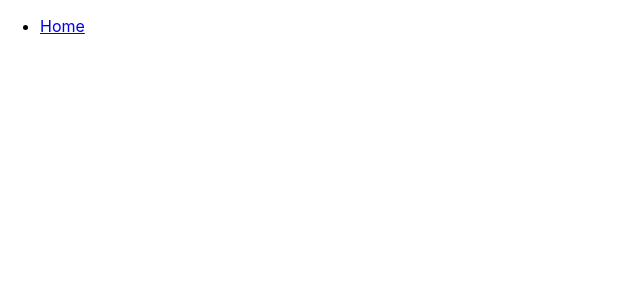
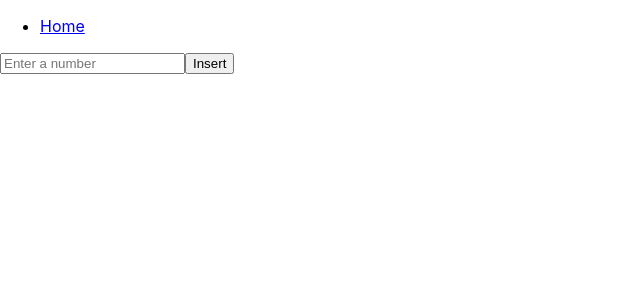
Before and after one commit to hereEthereal/explanationCatchall, a React (Create React App) app in the folder catchallreactexplanations/: page /BinaryTreeKonva in a window 1280 px wide. Before the commit this address had no page. Shown: the top 300 px of the page, without its empty margins (0-640 px from the left). Built offline with nearby package versions, Linux system fonts and the light colour scheme.

Commit message:
binary tree react konva

```diff
--- a/catchallreactexplanations/package.json
+++ b/catchallreactexplanations/package.json
@@ -20,6 +20,7 @@
     "@types/recharts": "^1.8.29",
     "components": "^0.1.0",
     "cytoscape": "^3.30.2",
+    "konva": "^9.3.14",
     "lodash": "^4.17.21",
     "lucide-react": "^0.424.0",
     "mathjs": "^13.0.3",
--- a/catchallreactexplanations/src/App.tsx
+++ b/catchallreactexplanations/src/App.tsx
@@ -39,9 +39,12 @@ import QuickSortTreeDisplay from "./projects/QuickSortTreeDisplay";
 import OrgChartTree from "./projects/OrgTree";
 import QSTree from "./projects/QSTree";
 import QSTreeA from "./projects/QSTreeA";
-import BinaryTreeCyto from "./projects/BinaryTreeCyto";
-import QuickSortVisualizerTree from "./projects/BinaryTreeCyto";
-import ExampleA from "./projects/BinaryTreeCyto";
+// import BinaryTreeCyto from "./projects/BinaryTreeCyto";
+import QuickSortVisualizerTree from "./projects/BinaryTreeSortedSVG";
+import ExampleA from "./projects/BinaryTreeSortedSVG";
+import BinaryTreeSortedSVG from "./projects/BinaryTreeSortedSVG";
+import BinaryTreeReact from "./projects/BinaryTreeKonva";
+import BinaryTreeKonva from "./projects/BinaryTreeKonva";
 
 const projectList = [
   { name: "App A", path: "/app-a", element: <AppA /> },
@@ -228,9 +231,14 @@ const projectList = [
   //   element: <QuickSortB initialArray={[3,6,2,7,1,8]} />,
   // },
   {
-    name: "BinaryTreeCyto",
-    path: "BinaryTreeCyto",
-    element: <BinaryTreeCyto />,
+    name: "BinaryTreeSortedSVG",
+    path: "BinaryTreeSortedSVG",
+    element: <BinaryTreeSortedSVG />,
+  },
+  {
+    name: "BinaryTreeKonva",
+    path: "BinaryTreeKonva",
+    element: <BinaryTreeKonva />,
   },
 ];
 
--- /dev/null
+++ b/catchallreactexplanations/src/projects/BinaryTreeKonva.jsx
@@ -0,0 +1,154 @@
+import React, { useState, useCallback } from 'react';
+import { Stage, Layer, Circle, Line, Text } from 'react-konva';
+
+// Tree Node class (unchanged)
+class TreeNode {
+  constructor(value) {
+    this.value = value;
+    this.left = null;
+    this.right = null;
+  }
+}
+
+// Custom hook for managing tree state (unchanged)
+const useBinarySearchTree = () => {
+  const [root, setRoot] = useState(null);
+
+  const insert = useCallback((value) => {
+    const insertNode = (node, val) => {
+      if (node === null) {
+        return new TreeNode(val);
+      }
+      if (val < node.value) {
+        node.left = insertNode(node.left, val);
+      } else if (val > node.value) {
+        node.right = insertNode(node.right, val);
+      }
+      return node;
+    };
+
+    setRoot((prevRoot) => {
+      if (prevRoot === null) {
+        return new TreeNode(value);
+      }
+      return insertNode(prevRoot, value);
+    });
+  }, []);
+
+  return { root, insert };
+};
+
+// Improved helper function to calculate node positions
+const calculateNodePositions = (root) => {
+  const positions = new Map();
+  const nodeSize = { width: 60, height: 60 };
+  let leftMost = 0;
+
+  const calculatePositions = (node, depth, position) => {
+    if (!node) return null;
+
+    const leftWidth = calculatePositions(node.left, depth + 1, position);
+    const rightWidth = calculatePositions(node.right, depth + 1, position + 1 + (leftWidth || 0));
+
+    const width = (leftWidth || 0) + (rightWidth || 0) + 1;
+    const x = position + (leftWidth || 0);
+    const y = depth;
+
+    positions.set(node, { x: x * nodeSize.width, y: y * nodeSize.height });
+    leftMost = Math.min(leftMost, x * nodeSize.width);
+
+    return width;
+  };
+
+  calculatePositions(root, 0, 0);
+
+  // Adjust x positions to ensure the tree starts from x=0
+  positions.forEach((pos) => {
+    pos.x -= leftMost;
+  });
+
+  return positions;
+};
+
+// Konva components for rendering the tree
+const TreeNodeComponent = ({ node, positions }) => {
+  if (!node) return null;
+  const pos = positions.get(node);
+  const radius = 20;
+
+  return (
+    <>
+      <Circle x={pos.x} y={pos.y} radius={radius} fill="white" stroke="black" />
+      <Text
+        x={pos.x - radius}
+        y={pos.y - radius / 2}
+        width={radius * 2}
+        height={radius}
+        text={node.value.toString()}
+        align="center"
+        verticalAlign="middle"
+      />
+      {node.left && (
+        <>
+          <Line
+            points={[pos.x, pos.y + radius, positions.get(node.left).x, positions.get(node.left).y - radius]}
+            stroke="black"
+          />
+          <TreeNodeComponent node={node.left} positions={positions} />
+        </>
+      )}
+      {node.right && (
+        <>
+          <Line
+            points={[pos.x, pos.y + radius, positions.get(node.right).x, positions.get(node.right).y - radius]}
+            stroke="black"
+          />
+          <TreeNodeComponent node={node.right} positions={positions} />
+        </>
+      )}
+    </>
+  );
+};
+
+// Main component
+const BinarySearchTreeKonva = () => {
+  const { root, insert } = useBinarySearchTree();
+  const [inputValue, setInputValue] = useState('');
+
+  const handleInsert = (e) => {
+    e.preventDefault();
+    const value = parseInt(inputValue, 10);
+    if (!isNaN(value)) {
+      insert(value);
+      setInputValue('');
+    }
+  };
+
+  const positions = root ? calculateNodePositions(root) : new Map();
+  const maxX = root ? Math.max(...Array.from(positions.values()).map((pos) => pos.x)) : 0;
+  const maxY = root ? Math.max(...Array.from(positions.values()).map((pos) => pos.y)) : 0;
+
+  return (
+    <div className="flex flex-col items-center">
+      <form onSubmit={handleInsert} className="mb-4">
+        <input
+          type="number"
+          value={inputValue}
+          onChange={(e) => setInputValue(e.target.value)}
+          placeholder="Enter a number"
+          className="border border-gray-300 rounded px-2 py-1 mr-2"
+        />
+        <button type="submit" className="bg-blue-500 text-white px-4 py-1 rounded">
+          Insert
+        </button>
+      </form>
+      <Stage width={maxX + 80} height={maxY + 80}>
+        <Layer>
+          {root && <TreeNodeComponent node={root} positions={positions} />}
+        </Layer>
+      </Stage>
+    </div>
+  );
+};
+
+export default BinarySearchTreeKonva;
--- a/catchallreactexplanations/src/projects/BinaryTreeCyto.jsx
+++ b/catchallreactexplanations/src/projects/BinaryTreeSortedSVG.jsx
@@ -1,6 +1,6 @@
 import React, { useState } from 'react';
+import { Stage, Layer, Circle, Line, Text } from 'react-konva';
 
-// Binary Search Tree node insertion function
 const insertNode = (root, value) => {
   if (root === null) {
     return { value, left: null, right: null };
@@ -39,34 +39,52 @@ const TreeNode = ({ node, nodePositions }) => {
   const circleRadius = 20;
 
   return (
-    <g>
-      <circle cx={position.x * 80} cy={position.y} r={circleRadius} fill="white" stroke="black" />
-      <text x={position.x * 80} y={position.y} textAnchor="middle" dominantBaseline="central">{node.value}</text>
+    <>
+      <Circle
+        x={position.x * 80}
+        y={position.y}
+        radius={circleRadius}
+        fill="white"
+        stroke="black"
+      />
+      <Text
+        x={position.x * 80 - circleRadius}
+        y={position.y - circleRadius / 2}
+        width={circleRadius * 2}
+        height={circleRadius}
+        text={node.value.toString()}
+        align="center"
+        verticalAlign="middle"
+      />
       {node.left && (
-        <line
-          x1={position.x * 80}
-          y1={position.y + circleRadius}
-          x2={nodePositions.get(node.left).x * 80}
-          y2={nodePositions.get(node.left).y - circleRadius}
+        <Line
+          points={[
+            position.x * 80,
+            position.y + circleRadius,
+            nodePositions.get(node.left).x * 80,
+            nodePositions.get(node.left).y - circleRadius,
+          ]}
           stroke="black"
         />
       )}
       {node.right && (
-        <line
-          x1={position.x * 80}
-          y1={position.y + circleRadius}
-          x2={nodePositions.get(node.right).x * 80}
-          y2={nodePositions.get(node.right).y - circleRadius}
+        <Line
+          points={[
+            position.x * 80,
+            position.y + circleRadius,
+            nodePositions.get(node.right).x * 80,
+            nodePositions.get(node.right).y - circleRadius,
+          ]}
           stroke="black"
         />
       )}
       {node.left && <TreeNode node={node.left} nodePositions={nodePositions} />}
       {node.right && <TreeNode node={node.right} nodePositions={nodePositions} />}
-    </g>
+    </>
   );
 };
 
-const BinaryTreeCyto = () => {
+const BinaryTreeKonva = () => {
   const [root, setRoot] = useState(null);
   const [inputValue, setInputValue] = useState('');
 
@@ -97,11 +115,13 @@ const BinaryTreeCyto = () => {
           Insert
         </button>
       </form>
-      <svg width={(maxX + 1) * 80} height={(maxY + 1) * 60 + 40}>
-        {root && <TreeNode node={root} nodePositions={nodePositions} />}
-      </svg>
+      <Stage width={(maxX + 1) * 80} height={(maxY + 1) * 60 + 40}>
+        <Layer>
+          {root && <TreeNode node={root} nodePositions={nodePositions} />}
+        </Layer>
+      </Stage>
     </div>
   );
 };
 
-export default BinaryTreeCyto;
+export default BinaryTreeKonva;
```
Also changed, not shown: 1 other file (tests, documents, lock files or other folders).
